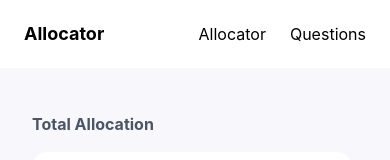
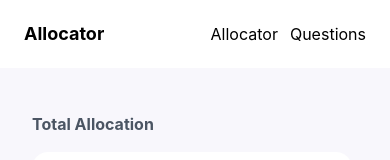
Before and after one commit to simpleshadow/angellist-venture-take-home-project, a Next.js app: page /deals/allocator in a window 390 px wide. Shown: the top 160 px of the page. Built offline with nearby package versions, Linux system fonts and the light colour scheme.

Commit message:
fix nav spacing for mobile

```diff
--- a/src/components/nav.tsx
+++ b/src/components/nav.tsx
@@ -15,7 +15,7 @@ const Nav = ({ title, links }: NavProps) => (
         />
       </Link>
       {title && <h1 className="text-lg md:text-xl font-bold md:pl-6 md:border-l border-gray-400">{title}</h1>}
-      <div className="inline-flex gap-6 ml-auto md:text-lg">
+      <div className="inline-flex space-x-3 md:space-x-6 ml-auto md:text-lg">
         {links.map(({ href, title }) => (
           <span key="href" className="border-b border-transparent hover:border-b hover:border-black">
             <Link href={href}>{title}</Link>
```
